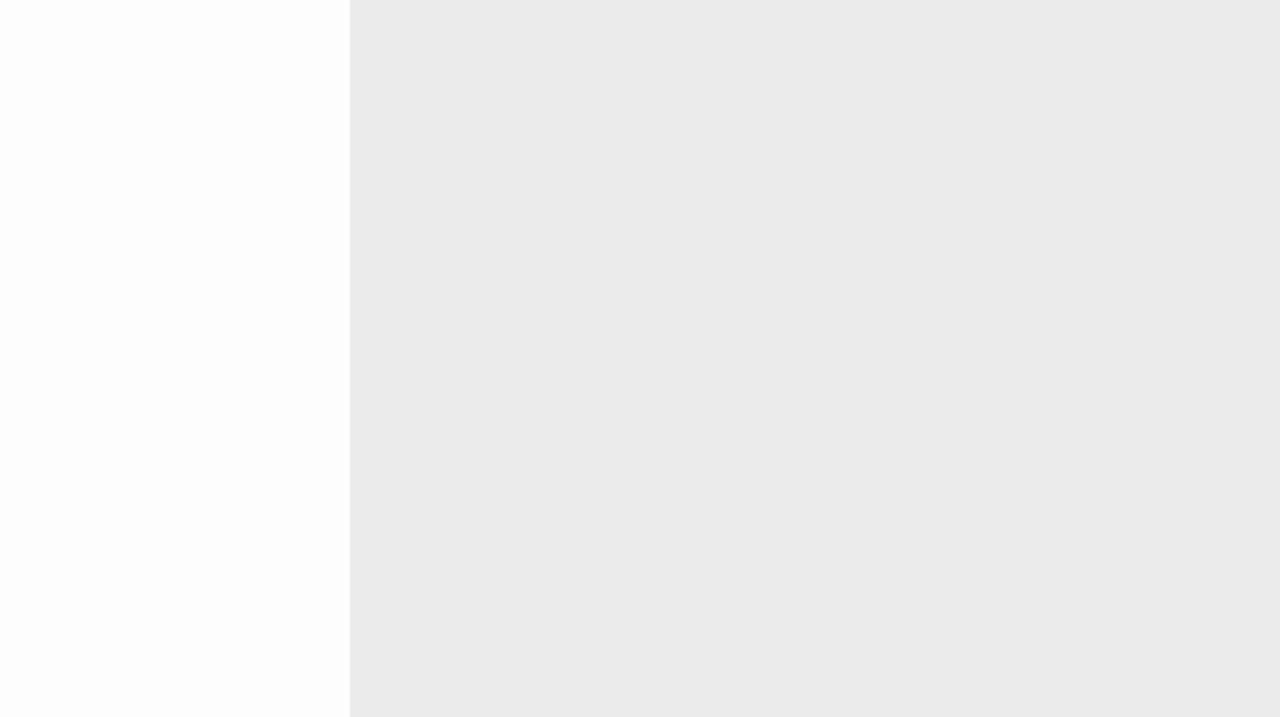
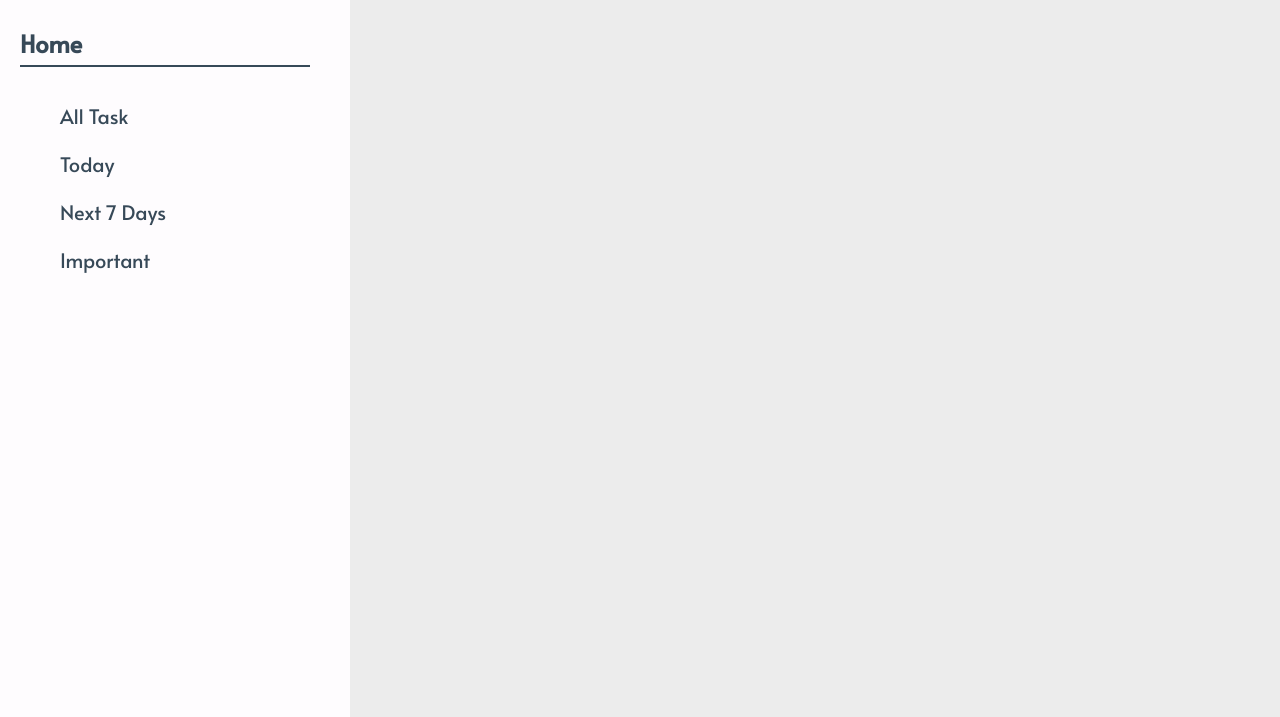
Before and after one commit to sumitshinde-84/todoList, a website built with webpack: page dist/index.html in a window 1280 px wide. Shown: the part 83-800 px from the top of the page. Built offline with nearby package versions, Linux system fonts and the light colour scheme.

Commit message:
add sidebar nav

```diff
--- a/src/index.js
+++ b/src/index.js
@@ -1,12 +1,9 @@
 import "./styles/main.css";
 import "./styles/varriables.css";
 
-const menuIcon = document.querySelector("#menuIcon");
-const main = document.querySelector(".main");
-menuIcon.addEventListener("click", (event) => {
-
-  main.style.gridTemplateColumns = "0 100%";
-  event.target.addEventListener("click", () => {
-    main.style.gridTemplateColumns = "350px 1400px";
-  });
+const list = document.querySelector("li");
+list.addEventListener("click", () => {
+  list.style.borderLeft = "3px solid var( --accentDark)";
+  list.style.borderRadius = "3px";
+  list.style.backgroundColor = "#2abd6750";
 });
--- a/src/styles/main.css
+++ b/src/styles/main.css
@@ -14,6 +14,16 @@ body{
     height: 100vh;
     display: grid;
     grid-template-columns:350px 1400px;
+    grid-template-rows: 80px 100% 50px;
+    overflow-x: hidden;
+    font-family: 'Alata', sans-serif;
+}
+
+.mainAnime{
+    width: 100vw;
+    height: 100vh;
+    display: grid;
+    grid-template-columns:0px 100%;
     grid-template-rows: 80px 100% 50px;
     overflow-x: hidden;
 }
@@ -99,10 +109,12 @@ height: 30px;
     justify-content: center;
     align-items: center;
     position: absolute;
-    left: 40px;
+    left: 20px;
     top: 20px;
 
 }
+
+
 
 #menuIcon:hover{
     width: 40px;
@@ -115,8 +127,47 @@ height: 30px;
     justify-content: center;
     align-items: center;
     position: absolute;
-    left: 40px;
+    left: 20px;
     top: 20px;
     border-radius: 2px;
 
 }
+
+
+
+.mainMenu{
+    border-bottom: 2px var(--textColor) solid;
+    width: 290px;
+    margin-left: 20px;
+    margin-top: 30px;
+}
+.mainMenu h2{
+    margin-bottom: 5px;
+    color: var(--textColor);
+}
+
+ul{
+    display: flex;
+  list-style: none;
+    color: var(--textColor);
+    margin-top: 30px;
+    margin-left: 30px;
+    margin-right: 30px;
+    flex-direction: column;
+    text-align: left;
+    justify-content: center;
+    font-size:20px;
+    gap: 10px 0px;
+
+}
+
+ul li{
+    padding: 5px 30px;
+
+}
+
+ul li:hover{
+
+    background-color: var(--mainContent);
+
+}
```
Also changed, not shown: dist/index.html, dist/main.js.
